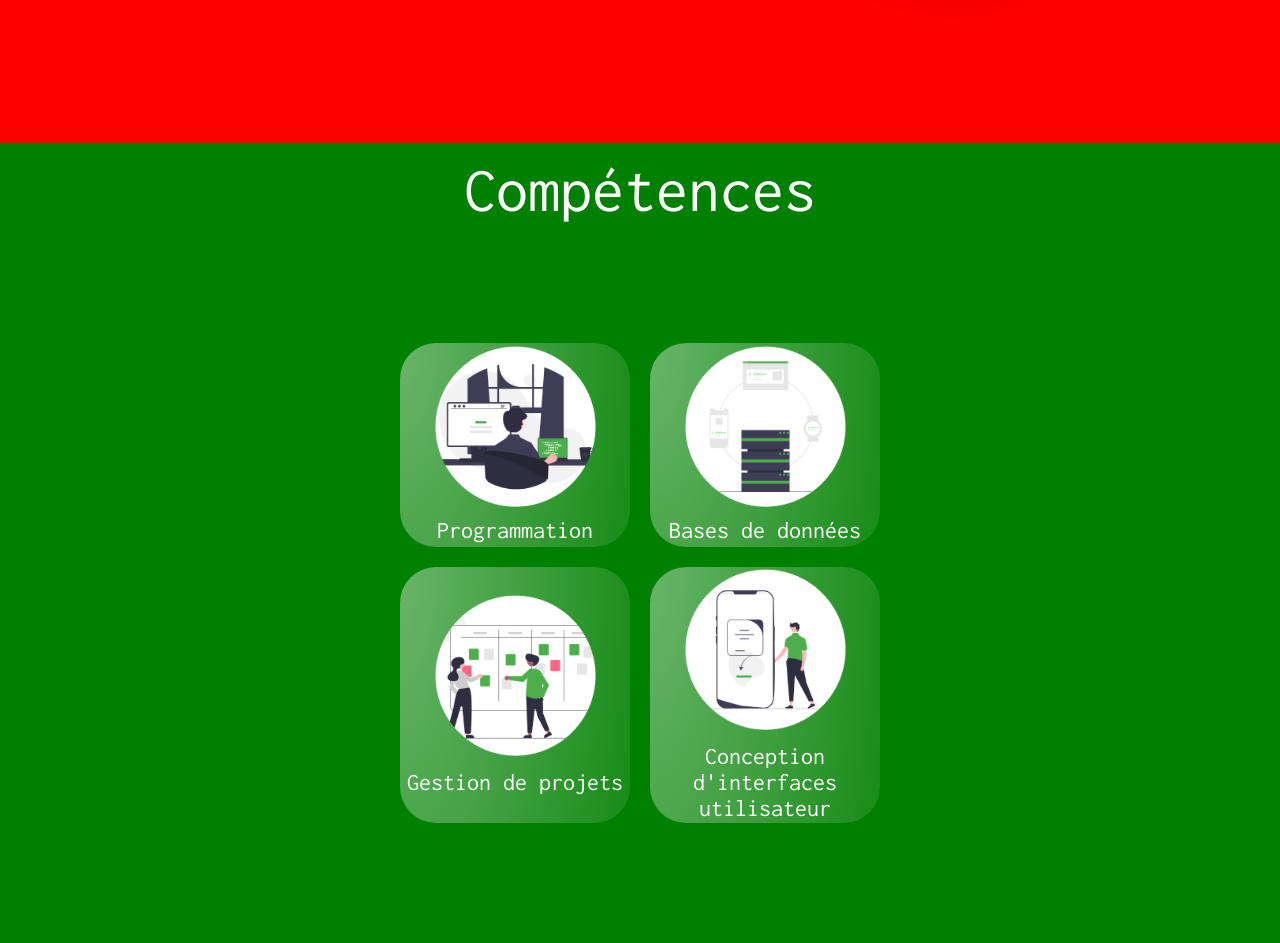
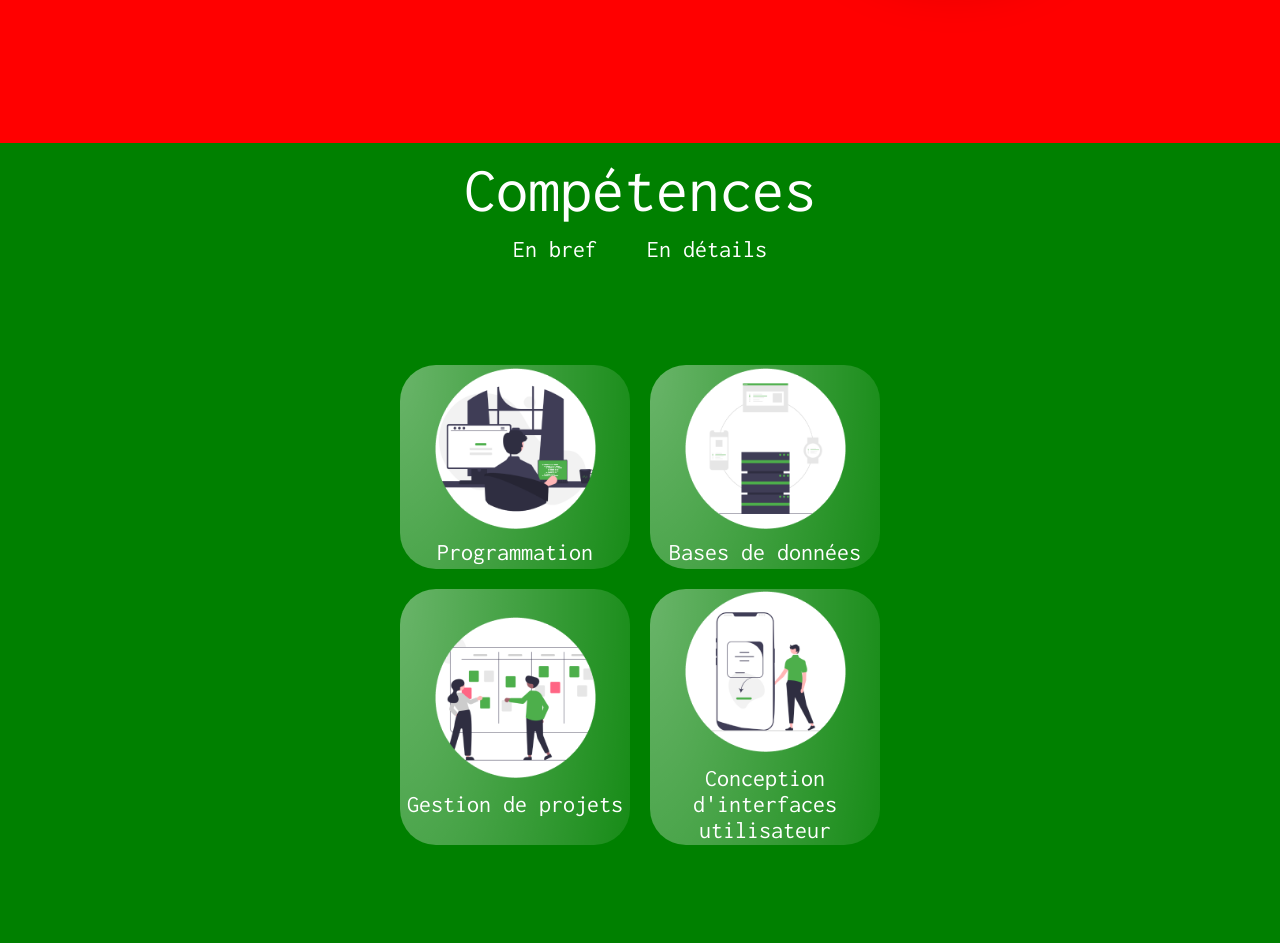
Before and after one commit to joshhauser/joshhauser.github.io, a PHP site: page /index.html in a window 1280 px wide. Shown: the part 657-1600 px from the top of the page. Run offline with PHP 8.4, Linux system fonts and the light colour scheme; style sheets or scripts are compiled from the project's sources.

Commit message:
finished skills short | [wip] skills nav

```diff
--- a/css/style.css
+++ b/css/style.css
@@ -115,6 +115,28 @@ html {
   padding-top: 1%;
   text-align: center;
 }
+.skills .menu {
+  margin-top: 1%;
+}
+.skills .menu ul {
+  display: flex;
+  gap: 50px;
+  font-size: 1.5em;
+  list-style: none;
+  width: max-content;
+  margin-left: auto;
+  margin-right: auto;
+  align-items: center;
+}
+.skills .menu ul li {
+  padding-bottom: 5px;
+}
+.skills .menu ul li.selected {
+  border-bottom: 5px solid white;
+}
+.skills .menu ul li:hover {
+  cursor: pointer;
+}
 .skills .short {
   display: flex;
   justify-content: center;
--- a/index.html
+++ b/index.html
@@ -64,6 +64,12 @@
   </div>
   <div class="skills">
     <h1>Compétences</h1>
+    <nav class="menu">
+      <ul>
+        <li>En bref</li>
+        <li>En détails</li>
+      </ul>
+    </nav>
     <div class="short">
       <div class="row">
         <div class="col">
@@ -100,8 +106,8 @@
         </div>
       </div>
     </div>
-    <div class="long">
-    </div>
+    <!-- <div class="long">
+    </div> -->
   </div>
 </body>
 <!-- <footer>
```
Also changed, not shown: scss/style.scss (+27 -0 lines), 1 other file.
